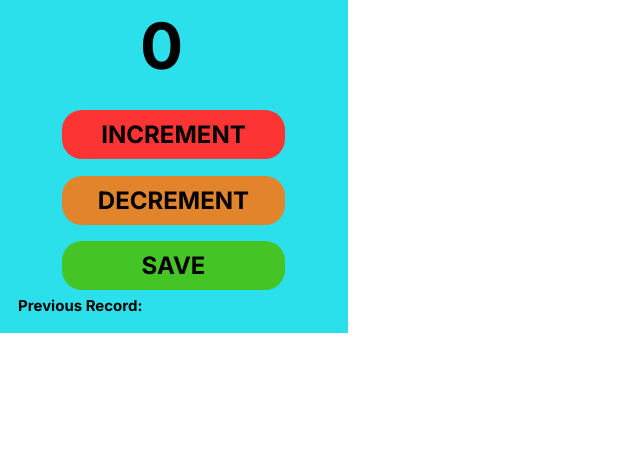
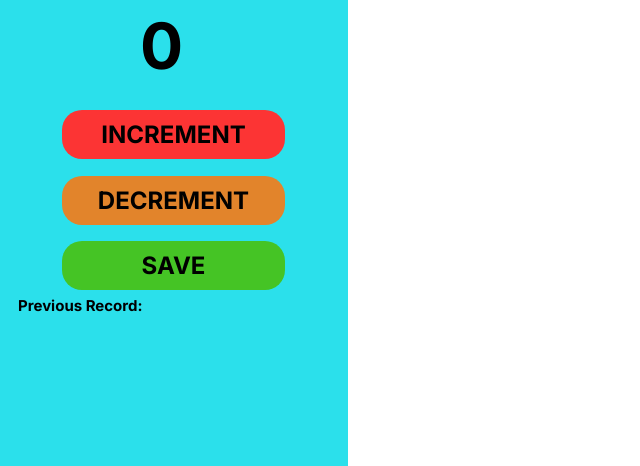
Before and after one commit to TusharKarkera22/People-Counter, a website built with Parcel: page index.html in a window 1280 px wide. Shown: the part 334-800 px from the top of the page, without its empty margins (0-640 px from the left). Built offline with nearby package versions, Linux system fonts and the light colour scheme.

Commit message:
Update index.css

```diff
--- a/index.css
+++ b/index.css
@@ -3,7 +3,7 @@
 }
 .i-phone81-i-phone81 {
   width: 100%;
-  height: 667px;
+  height: 100vh;
   display: flex;
   overflow: hidden;
   position: relative;
```
